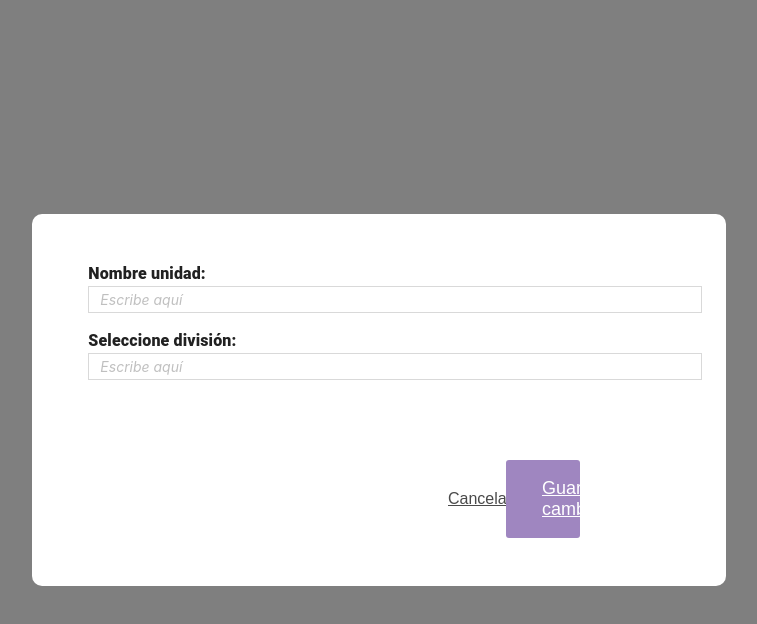
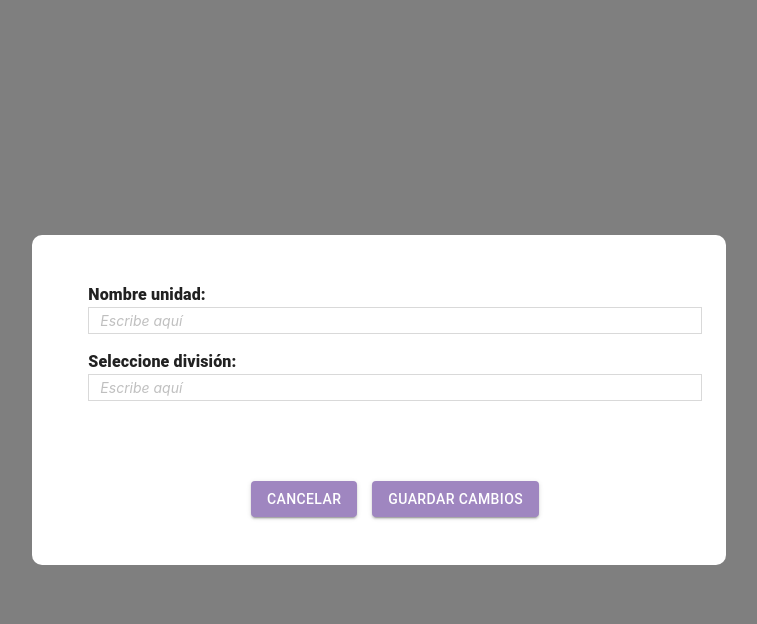
Before and after one commit to LNFrettes/Workshop-MUI, a Next.js app: page / in a window 1280 px wide. Both pictures are taken after a click on the button "AGREGAR UNIDAD AGENDA". Shown: the top 624 px of the page, without its empty margins (261-1018 px from the left). Built offline with nearby package versions, Linux system fonts and the light colour scheme.

Commit message:
feat: :art: asd

```diff
--- a/src/components/NewScheduleUnit.jsx
+++ b/src/components/NewScheduleUnit.jsx
@@ -3,6 +3,8 @@ import { message } from 'antd'
 import Button from './Button'
 import Container from './Container'
 import Input from './Input'
+
+import {  Grid ,Button as ButtonMUI } from '@mui/material'
 
 
 const NewScheduleUnit = ({ onClose }) => {
@@ -26,27 +28,19 @@ const NewScheduleUnit = ({ onClose }) => {
         marginTop={5}
         marginBottom={3}
       >
-        <Button
-          backgroundColor="transparent"
-          color="gray.3"
-          width="20%"
-          textDecoration="underline"
-          padding="1em 2em"
-          border="5em"
-          margin="0 1em"
+        <ButtonMUI
+          variant="contained"
           onClick={onClose}
-          fontSize="2"
+
         >
           Cancelar
-        </Button>
-        <Button
-          width="20%"
-          textDecoration="underline"
-          padding="1em 2em"
-          border="5em"
+        </ButtonMUI>
+        <ButtonMUI
+          sx={{ marginLeft: "15px" }}
+          variant="contained"
         >
           Guardar cambios
-        </Button>
+        </ButtonMUI>
       </Container>
     </>
   )
```
